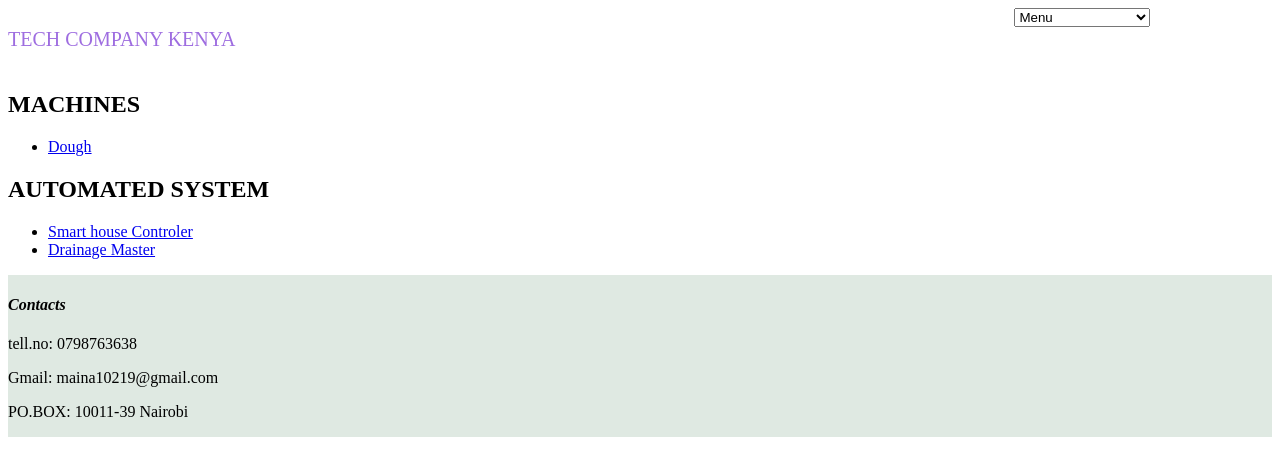
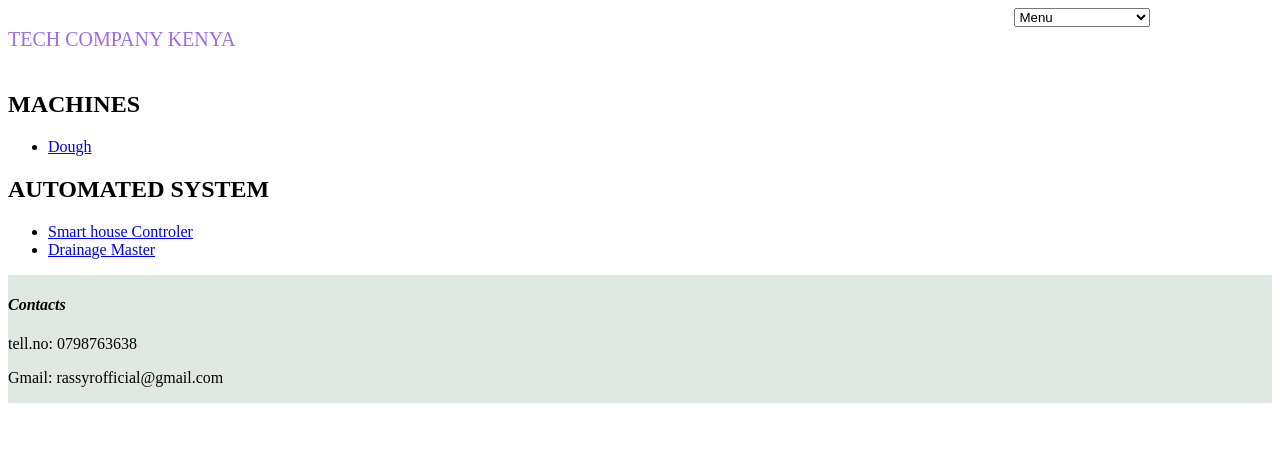
Before and after one commit to rassyrofficial-lgtm/rjmtechcompanykenya, a plain HTML site: page pro&serv.html in a window 1280 px wide. Drawn offline with Linux system fonts and the light colour scheme.

Commit message:
Change Gmail contact in footer
Updated contact information in the footer.

```diff
--- a/pro&serv.html
+++ b/pro&serv.html
@@ -38,8 +38,7 @@
 <footer>
     <h4><em>Contacts</em></h4>
     <p>tell.no: 0798763638</p>
-    <P>Gmail: maina10219@gmail.com</P>
-    <P>PO.BOX: 10011-39 Nairobi</P>
+    <P>Gmail: rassyrofficial@gmail.com</P>
   </footer>
   </div>
    </div>
```
